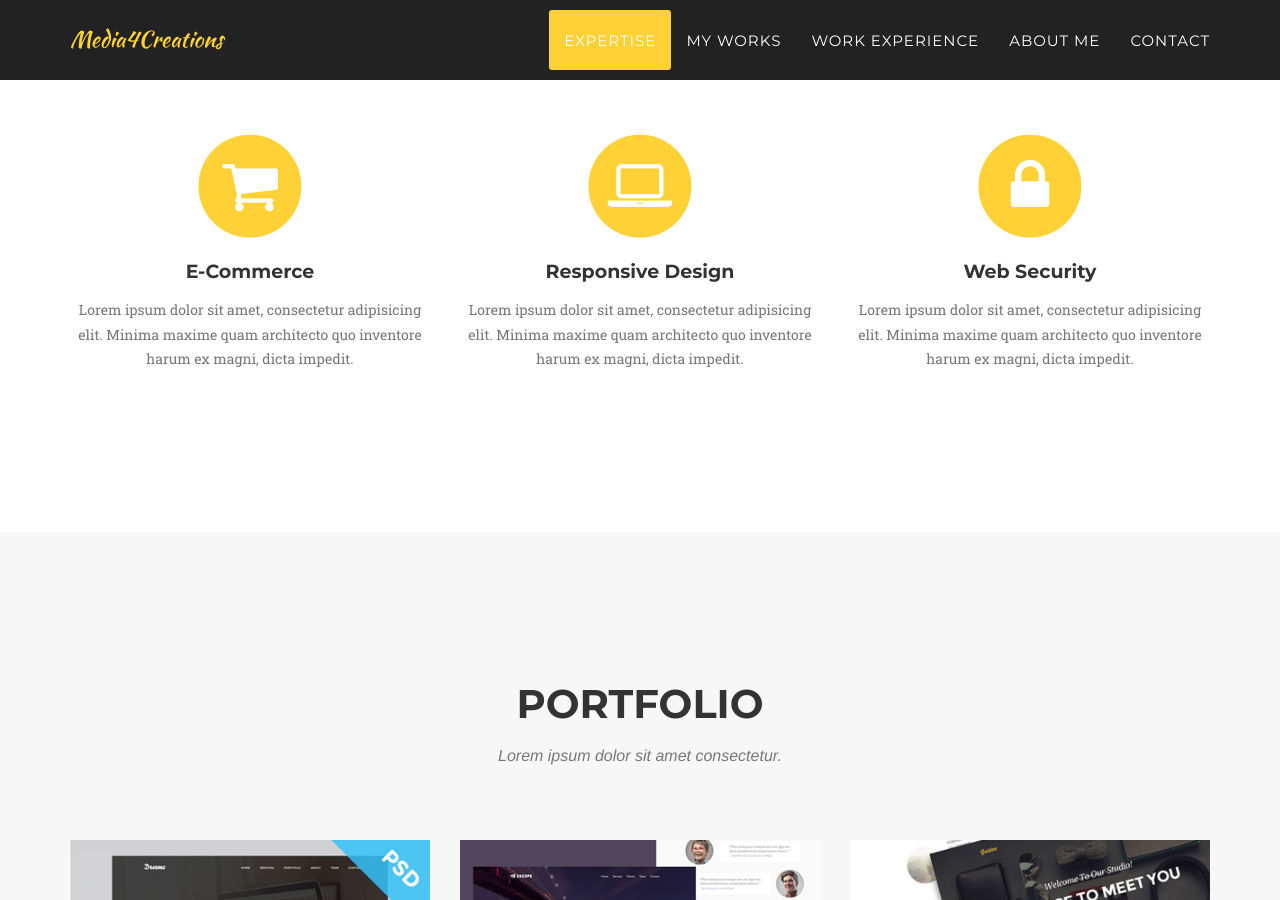
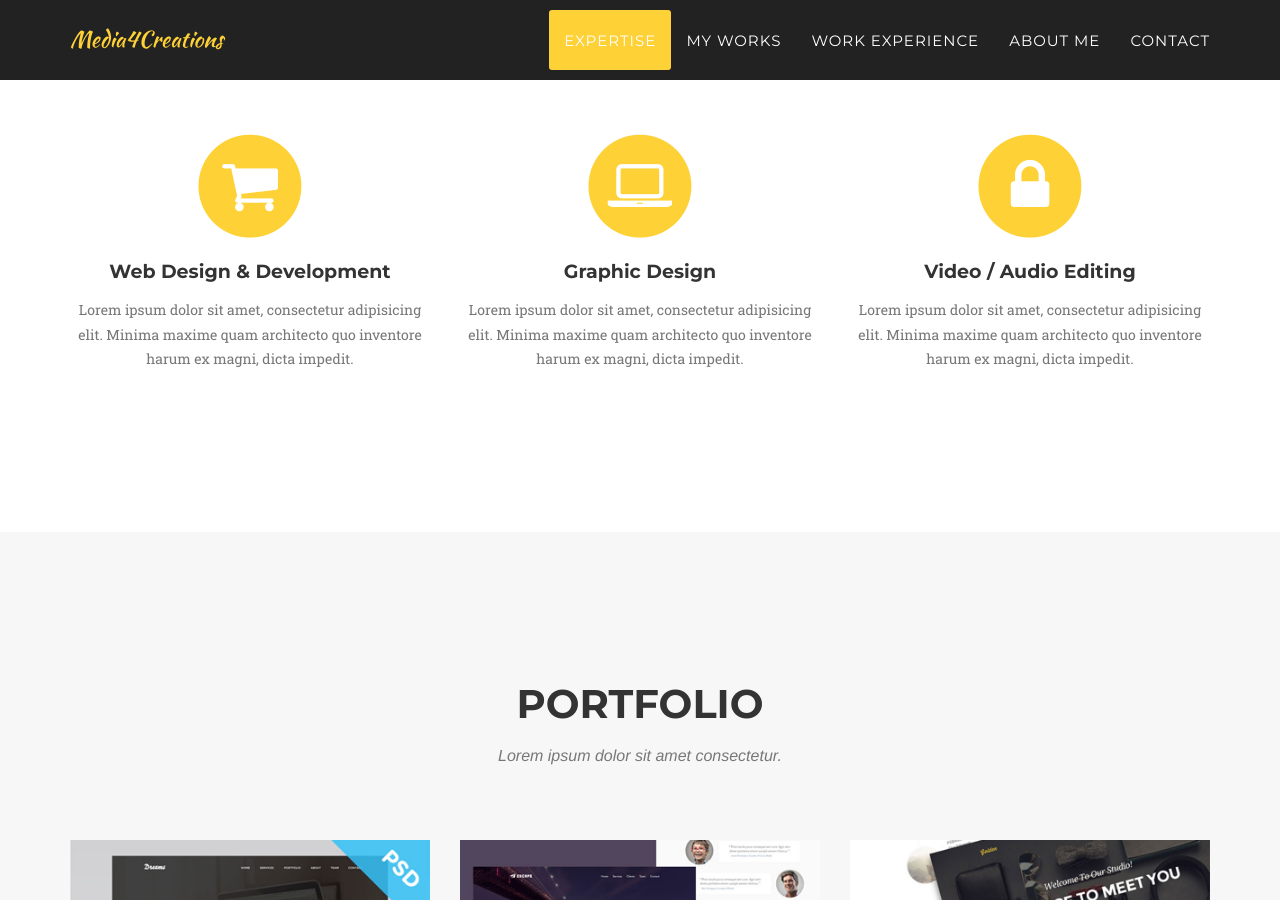
Before and after one commit to media4creations/aboutme, a Jekyll site: the page built from index.html, in a window 1280 px wide and 900 px high, scrolled down 938 px. Built offline with Jekyll 4.4.1, drawn with Linux system fonts in a browser that asks for light colours; some web fonts are replaced.

Commit message:
Update services.html

```diff
--- a/_includes/services.html
+++ b/_includes/services.html
@@ -13,7 +13,7 @@
                         <i class="fa fa-circle fa-stack-2x text-primary"></i>
                         <i class="fa fa-shopping-cart fa-stack-1x fa-inverse"></i>
                     </span>
-                    <h4 class="service-heading">E-Commerce</h4>
+                    <h4 class="service-heading">Web Design & Development</h4>
                     <p class="text-muted">Lorem ipsum dolor sit amet, consectetur adipisicing elit. Minima maxime quam architecto quo inventore harum ex magni, dicta impedit.</p>
                 </div>
                 <div class="col-md-4">
@@ -21,7 +21,7 @@
                         <i class="fa fa-circle fa-stack-2x text-primary"></i>
                         <i class="fa fa-laptop fa-stack-1x fa-inverse"></i>
                     </span>
-                    <h4 class="service-heading">Responsive Design</h4>
+                    <h4 class="service-heading">Graphic Design</h4>
                     <p class="text-muted">Lorem ipsum dolor sit amet, consectetur adipisicing elit. Minima maxime quam architecto quo inventore harum ex magni, dicta impedit.</p>
                 </div>
                 <div class="col-md-4">
@@ -29,7 +29,7 @@
                         <i class="fa fa-circle fa-stack-2x text-primary"></i>
                         <i class="fa fa-lock fa-stack-1x fa-inverse"></i>
                     </span>
-                    <h4 class="service-heading">Web Security</h4>
+                    <h4 class="service-heading">Video / Audio Editing</h4>
                     <p class="text-muted">Lorem ipsum dolor sit amet, consectetur adipisicing elit. Minima maxime quam architecto quo inventore harum ex magni, dicta impedit.</p>
                 </div>
             </div>
```
